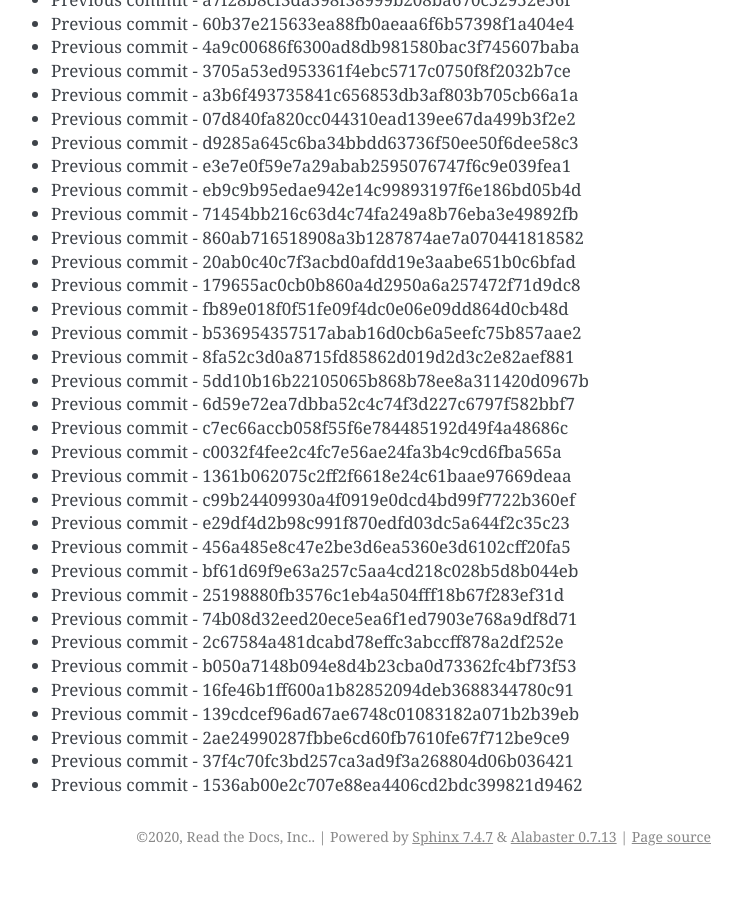
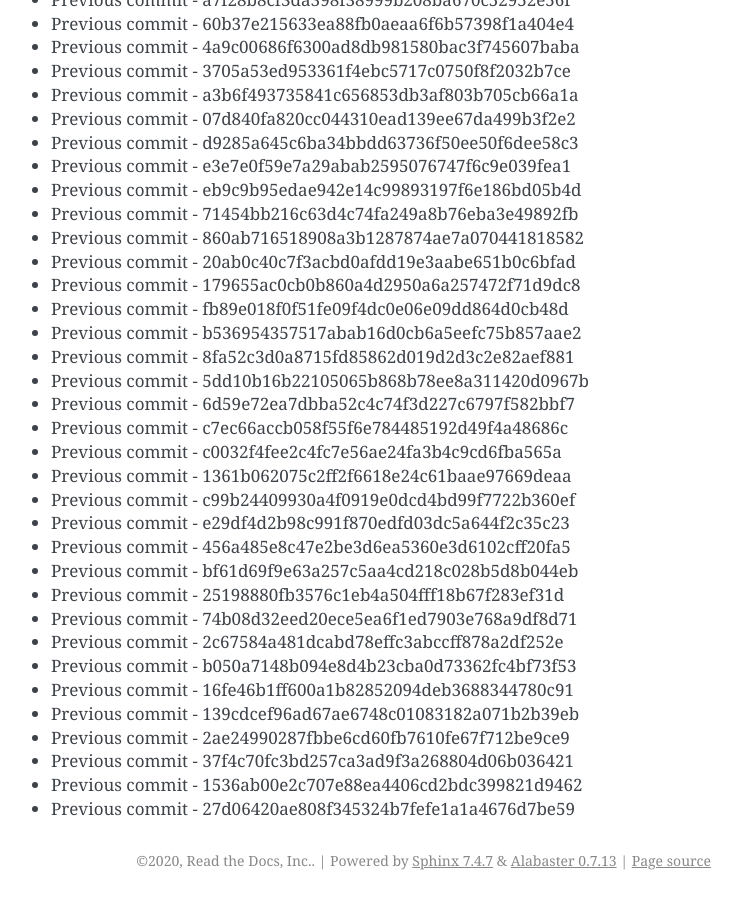
Before and after one commit to readthedocs/rtd-git-stresstest, a Sphinx documentation site: the page built from docs/updates.rst, in a window 1280 px wide and 900 px high, scrolled down 94344 px. Shown: the whole window, without its empty margins (399-1141 px from the left). Built offline with Sphinx 7.4.7, drawn with Linux system fonts in a browser that asks for light colours; before the commit the page ends 95220 px from its top, so only the background shows below that.

Commit message:
Generating commit from previous: 27d06420ae808f345324b7fefe1a1a4676d7be59

```diff
--- a/docs/updates.rst
+++ b/docs/updates.rst
@@ -3996,3 +3996,4 @@ It can be tested for any performance characteristics.
 * Previous commit - 2ae24990287fbbe6cd60fb7610fe67f712be9ce9
 * Previous commit - 37f4c70fc3bd257ca3ad9f3a268804d06b036421
 * Previous commit - 1536ab00e2c707e88ea4406cd2bdc399821d9462
+* Previous commit - 27d06420ae808f345324b7fefe1a1a4676d7be59
```
